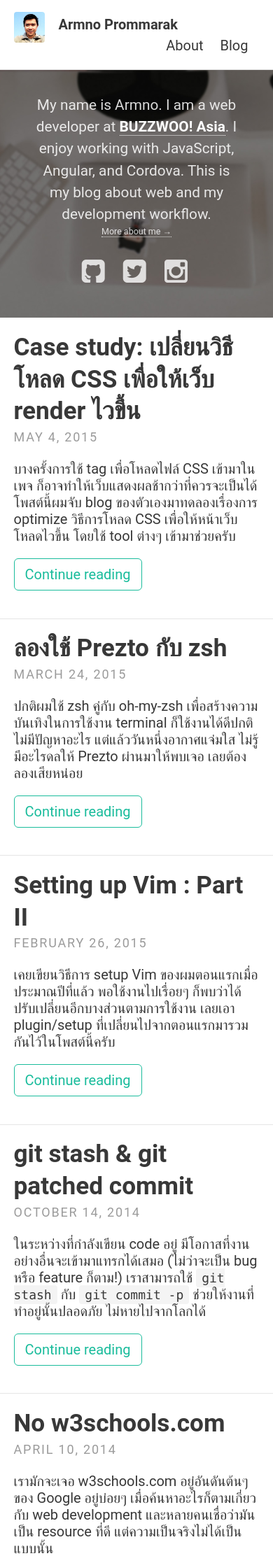
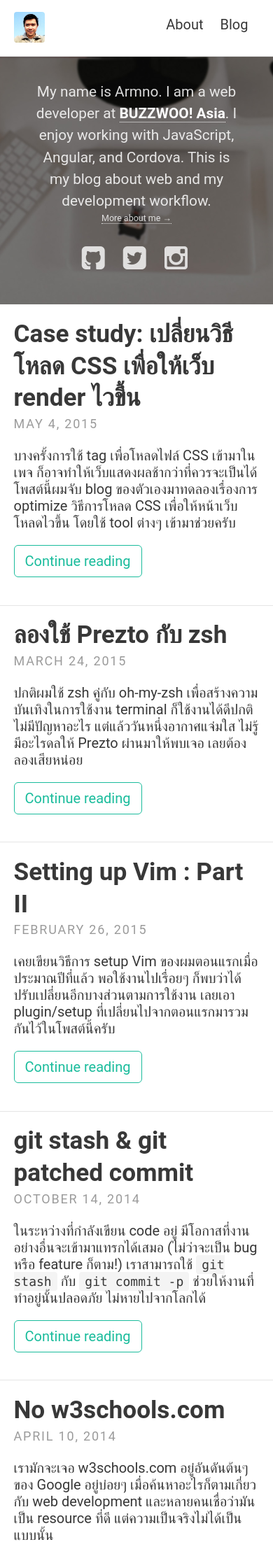
Before and after one commit to armno/armno.github.io, a Jekyll site: the page built from index.html, in a window 390 px wide. Shown: the top 2224 px of the page at 70% size. Built offline with Jekyll 4.4.1, drawn with Linux system fonts in a browser that asks for light colours; the list of posts is cut into pages by our own code.

Commit message:
hide sitename on mobile

```diff
--- a/_sass/includes/_header.scss
+++ b/_sass/includes/_header.scss
@@ -24,6 +24,11 @@
     font-weight: bold;
     font-size: 1em;
     line-height: 1.5;
+    display: none;
+
+    @media (min-width: 450px) {
+      display: block;
+    }
   }
 
   .site-nav {
```
